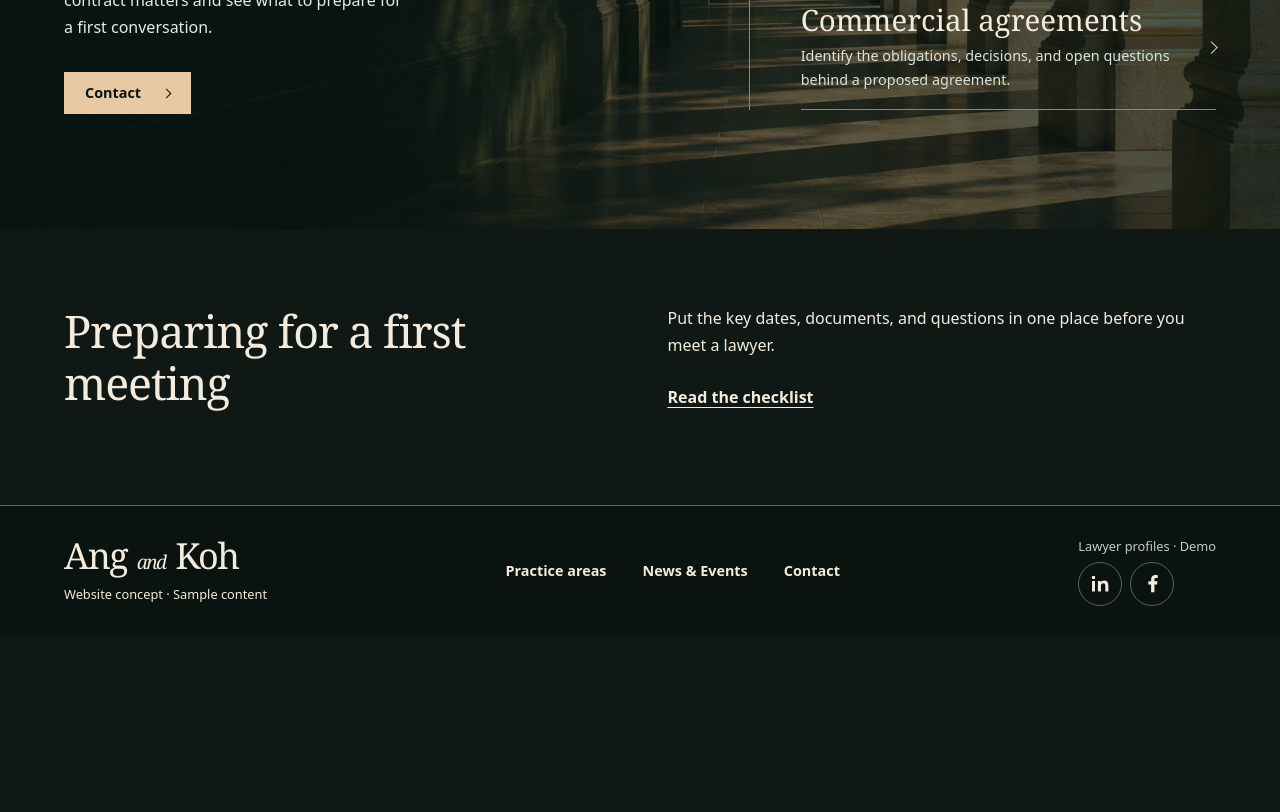
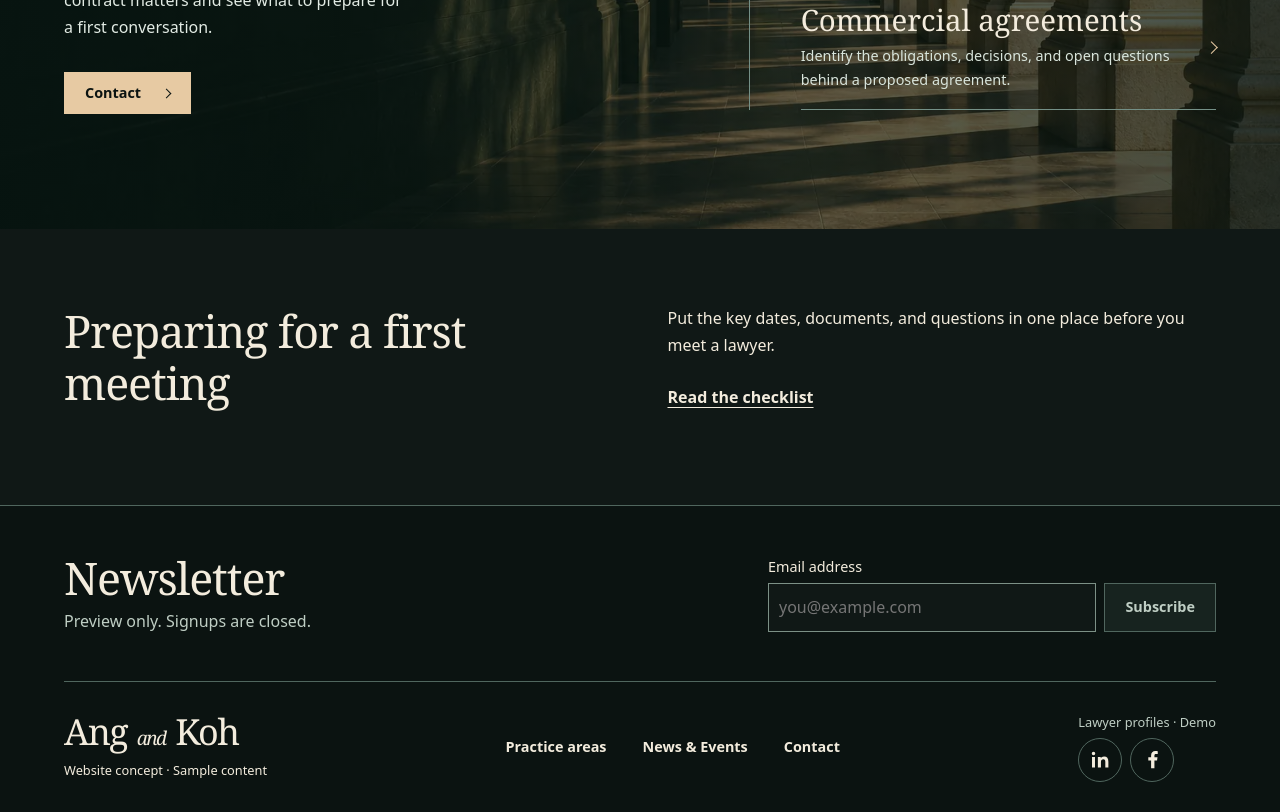
Before and after one commit to QuintonPang/ahsk-static-website, an Astro site: page / in a window 1280 px wide. Shown: the part 535-1347 px from the top of the page. Before the commit the page ends 1171 px from the top, so only its background shows below. Built offline with nearby package versions, Linux system fonts and the light colour scheme; Astro itself is replaced by a stand-in of ours.

Commit message:
Add a preview-only newsletter section to the footer

```diff
--- a/src/components/Footer.astro
+++ b/src/components/Footer.astro
@@ -7,6 +7,19 @@ const linkedInProfile = url('our-partners/#adrian-tan');
 const facebookProfile = url('our-partners/#adrian-tan');
 ---
 <footer class="site-footer">
+  <section class="wrap newsletter" aria-labelledby="newsletter-title">
+    <div>
+      <h2 id="newsletter-title">Newsletter</h2>
+      <p id="newsletter-note">Preview only. Signups are closed.</p>
+    </div>
+    <div class="newsletter-controls">
+      <label for="newsletter-email">Email address</label>
+      <div class="newsletter-row">
+        <input id="newsletter-email" type="email" placeholder="you@example.com" aria-describedby="newsletter-note" disabled />
+        <button class="button" type="button" disabled>Subscribe</button>
+      </div>
+    </div>
+  </section>
   <div class="wrap footer-inner">
     <div><Brand /><p>Website concept · Sample content</p></div>
     <nav aria-label="Footer navigation">
--- a/src/styles/site.css
+++ b/src/styles/site.css
@@ -206,3 +206,21 @@ textarea { resize: vertical; }
   .about-layout { grid-template-columns: minmax(0, 1fr); }
   .about-figure img { aspect-ratio: 4 / 3; }
 }
+
+.newsletter {
+  display: grid;
+  grid-template-columns: 1fr minmax(0, 28rem);
+  align-items: center;
+  gap: 20px;
+  padding-block: clamp(26px, 4vw, 46px);
+  border-bottom: 1px solid var(--line);
+}
+.newsletter h2 { margin-bottom: 5px; }
+.newsletter p { margin: 0; color: var(--muted); }
+.newsletter label { display: block; margin-bottom: 5px; font-size: .9rem; }
+.newsletter-row { display: flex; gap: 8px; }
+.newsletter-row input { min-width: 0; }
+.newsletter-row .button:disabled { background: var(--surface); border-color: var(--line); color: var(--muted); cursor: default; text-decoration: none; }
+@media (max-width: 760px) {
+  .newsletter { grid-template-columns: 1fr; }
+}
```
